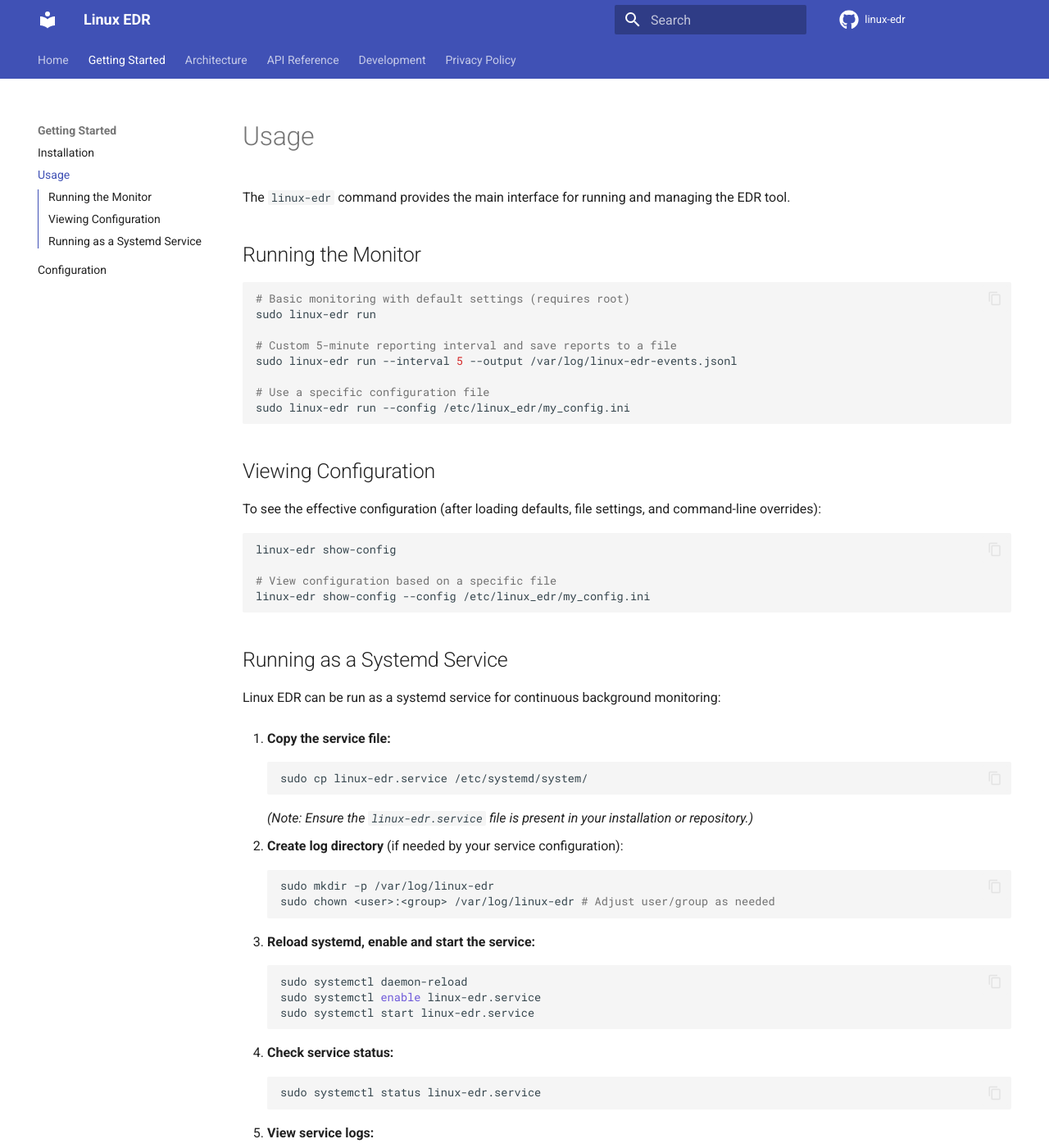
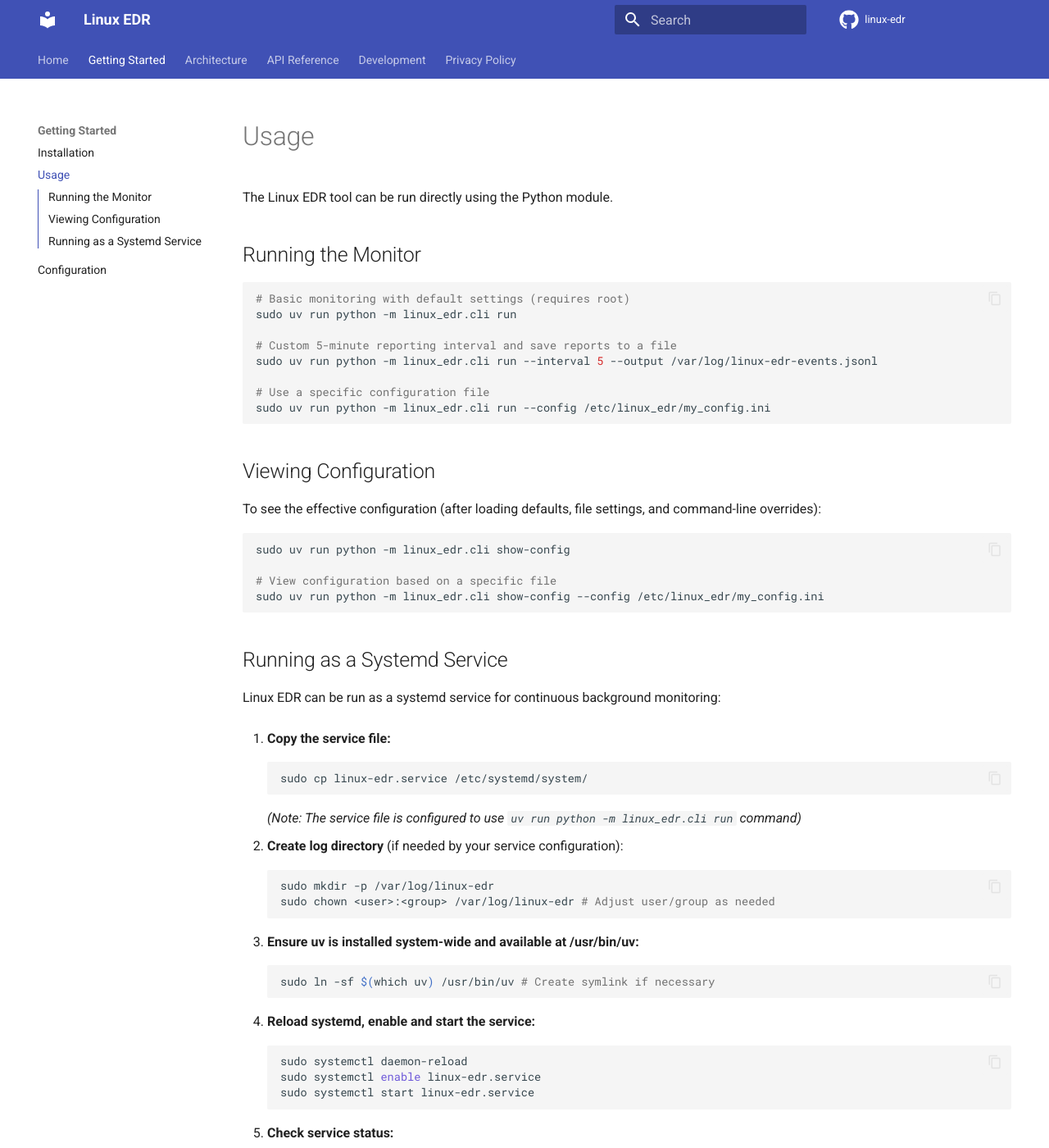
Before and after one commit to ParttimeWorks/linux_edr, an MkDocs documentation site: the page built from docs/usage.md, in a window 1280 px wide and 1400 px high. Shown: the whole window at 82% size. Built offline with MkDocs 1.6.1 and Material for MkDocs 9.7.7, drawn with Linux system fonts in a browser that asks for light colours; comment, search, counter and statistics services are not loaded; the version menu is left out.

Commit message:
Update command syntax to use 'uv run python -m linux_edr.cli run' instead of 'linux-edr run'

````diff
--- a/docs/usage.md
+++ b/docs/usage.md
@@ -1,18 +1,18 @@
 # Usage
 
-The `linux-edr` command provides the main interface for running and managing the EDR tool.
+The Linux EDR tool can be run directly using the Python module.
 
 ## Running the Monitor
 
 ```bash
 # Basic monitoring with default settings (requires root)
-sudo linux-edr run
+sudo uv run python -m linux_edr.cli run
 
 # Custom 5-minute reporting interval and save reports to a file
-sudo linux-edr run --interval 5 --output /var/log/linux-edr-events.jsonl
+sudo uv run python -m linux_edr.cli run --interval 5 --output /var/log/linux-edr-events.jsonl
 
 # Use a specific configuration file
-sudo linux-edr run --config /etc/linux_edr/my_config.ini
+sudo uv run python -m linux_edr.cli run --config /etc/linux_edr/my_config.ini
 ```
 
 ## Viewing Configuration
@@ -20,10 +20,10 @@
 To see the effective configuration (after loading defaults, file settings, and command-line overrides):
 
 ```bash
-linux-edr show-config
+sudo uv run python -m linux_edr.cli show-config
 
 # View configuration based on a specific file
-linux-edr show-config --config /etc/linux_edr/my_config.ini
+sudo uv run python -m linux_edr.cli show-config --config /etc/linux_edr/my_config.ini
 ```
 
 ## Running as a Systemd Service
@@ -34,7 +34,7 @@
     ```bash
     sudo cp linux-edr.service /etc/systemd/system/
     ```
-    *(Note: Ensure the `linux-edr.service` file is present in your installation or repository.)*
+    *(Note: The service file is configured to use `uv run python -m linux_edr.cli run` command)*
 
 2.  **Create log directory** (if needed by your service configuration):
     ```bash
@@ -42,19 +42,24 @@
     sudo chown <user>:<group> /var/log/linux-edr # Adjust user/group as needed
     ```
 
-3.  **Reload systemd, enable and start the service:**
+3.  **Ensure uv is installed system-wide and available at /usr/bin/uv:**
+    ```bash
+    sudo ln -sf $(which uv) /usr/bin/uv # Create symlink if necessary
+    ```
+
+4.  **Reload systemd, enable and start the service:**
     ```bash
     sudo systemctl daemon-reload
     sudo systemctl enable linux-edr.service
     sudo systemctl start linux-edr.service
     ```
 
-4.  **Check service status:**
+5.  **Check service status:**
     ```bash
     sudo systemctl status linux-edr.service
     ```
 
-5.  **View service logs:**
+6.  **View service logs:**
     ```bash
     sudo journalctl -u linux-edr.service -f
     ```
````
Also changed, not shown: README.md (+4 -4 lines), docs/index.md (+3 -3 lines), 2 other files.
